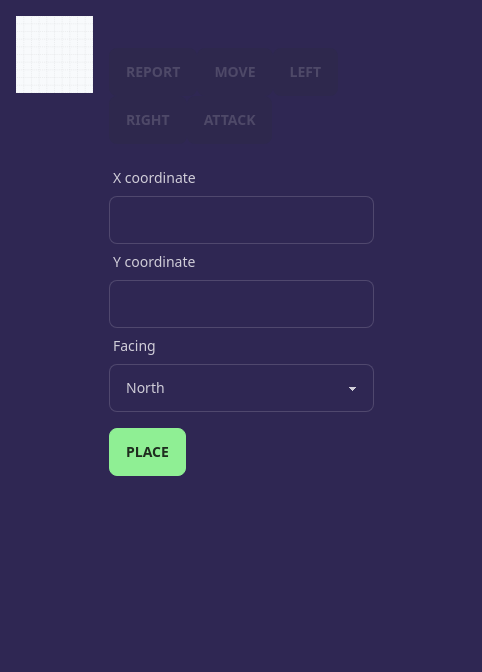
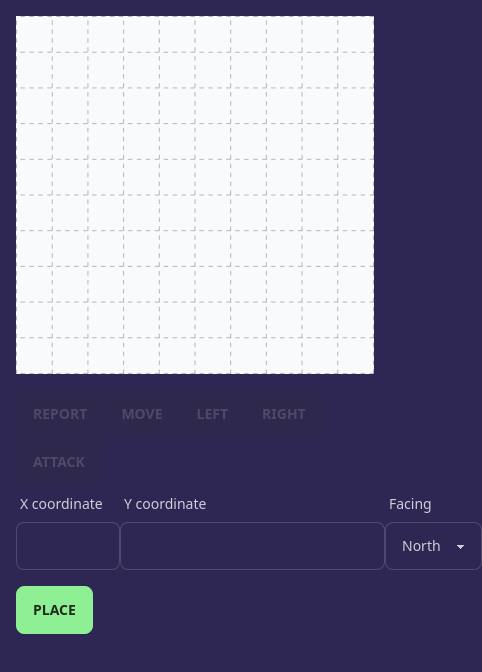
Before and after one commit to tomdoyleiom/drone-game, a Next.js app: page / in a window 390 px wide. Shown: the top 672 px of the page, 482 px wide, since content can reach past the window. Built offline with nearby package versions, Linux system fonts and the light colour scheme.

Commit message:
adjust elements to display nicely across devices

```diff
--- a/src/app/game.tsx
+++ b/src/app/game.tsx
@@ -4,50 +4,10 @@ import { FormEvent, useCallback, useEffect, useMemo, useState } from "react";
 import Game, { GameDrone } from "@/game";
 import { Direction, Facing } from "..";
 import Map from "../components/map";
+
 export default function GameWrapper() {
   const game = useMemo(() => new Game(), []);
   const [drone, setDrone] = useState<GameDrone | undefined>();
-
-  const grid = useMemo(() => {
-    const droneLoc = drone?.coordinate;
-    return (
-      <div className="block">
-        {game.grid.map((row, rowIndex) => (
-          <div key={rowIndex} className="inline-block">
-            {row.map((col) => (
-              <div
-                className={`col-span-1 row-span-1 border p-4 ${
-                  droneLoc?.x === col.x && droneLoc?.y === col.y
-                    ? "bg-secondary"
-                    : ""
-                } ${
-                  drone?.attacking?.x === col.x && drone?.attacking.y === col.y
-                    ? "bg-primary"
-                    : ""
-                }`}
-                key={`${col.x}-${col.y}`}
-              >
-                x:{col.x} | y:{col.y}
-              </div>
-            ))}
-          </div>
-        ))}
-        {drone && (
-          <div>
-            <span>
-              drone at: {drone.coordinate.x}, {drone.coordinate.y}, facing:{" "}
-              {drone.facing}
-            </span>
-            {drone.attacking && (
-              <span>
-                drone attacking: {drone.attacking.x}, {drone.attacking.y}
-              </span>
-            )}
-          </div>
-        )}
-      </div>
-    );
-  }, [game.grid, drone]);
 
   const handleRotate = useCallback(
     (direction: Direction) => () => {
@@ -111,10 +71,9 @@ export default function GameWrapper() {
   }, [drone, game]);
 
   return (
-    <div className="flex">
-      {/* <div className="mb-4">{grid}</div> */}
+    <div className="block items-center lg:flex">
       <Map drone={drone} />
-      <div className="mt-8 block pl-4">
+      <div className="mx-auto mt-4 lg:mt-0 lg:pl-4">
         <button
           disabled={!drone}
           onClick={handleReport}
@@ -152,8 +111,9 @@ export default function GameWrapper() {
           attack
         </button>
 
-        <form onSubmit={handleFormSubmit}>
-          <div className="form-control mt-4 max-w-xs">
+        <form className="block" onSubmit={handleFormSubmit}>
+          <div className="inline-flex lg:block">
+            <div className="flex-item form-control max-w-xs">
               <label className="label" htmlFor="x">
                 <span className=" label-text"> X coordinate</span>
               </label>
@@ -165,7 +125,7 @@ export default function GameWrapper() {
                 max={9}
               />
             </div>
-          <div className="form-control max-w-xs">
+            <div className="flex-item form-control max-w-xs">
               <label className="label" htmlFor="y">
                 <span className=" label-text"> Y coordinate</span>
               </label>
@@ -177,7 +137,7 @@ export default function GameWrapper() {
                 max={9}
               />
             </div>
-          <div className="form-control mb-4 max-w-xs">
+            <div className="flex-item form-control mb-4 max-w-xs">
               <label className="label" htmlFor="facing">
                 <span className=" label-text">Facing</span>
               </label>
@@ -192,8 +152,12 @@ export default function GameWrapper() {
                 <option value="WEST">West</option>
               </select>
             </div>
+          </div>
 
-          <button type="submit" className="btn btn-primary">
+          <button
+            type="submit"
+            className=" flex-item btn btn-primary form-control"
+          >
             place
           </button>
         </form>
--- a/src/app/page.tsx
+++ b/src/app/page.tsx
@@ -1,9 +1,5 @@
 import GameWrapper from "./game";
 
 export default function Home() {
-  return (
-    <div>
-      <GameWrapper />
-    </div>
-  );
+  return <GameWrapper />;
 }
--- a/src/components/map.tsx
+++ b/src/components/map.tsx
@@ -68,10 +68,10 @@ export default function Map({ drone }: MapProps) {
     }
   }, [displayDrone, x, y]);
   return (
-    <div className="block h-[80vh] w-full">
+    <div className="block w-full ">
       <div
         ref={containerRef}
-        className="aspect-square w-full justify-self-center bg-slate-50 bg-[url('/background.svg')] bg-cover"
+        className="m-auto aspect-square w-full max-w-[720px] justify-self-center bg-slate-50 bg-[url('/background.svg')] bg-cover sm:w-[60vw]"
       >
         <motion.div
           className="shadow-2xl"
```
Lines whose indentation alone changed are shown as unchanged.
